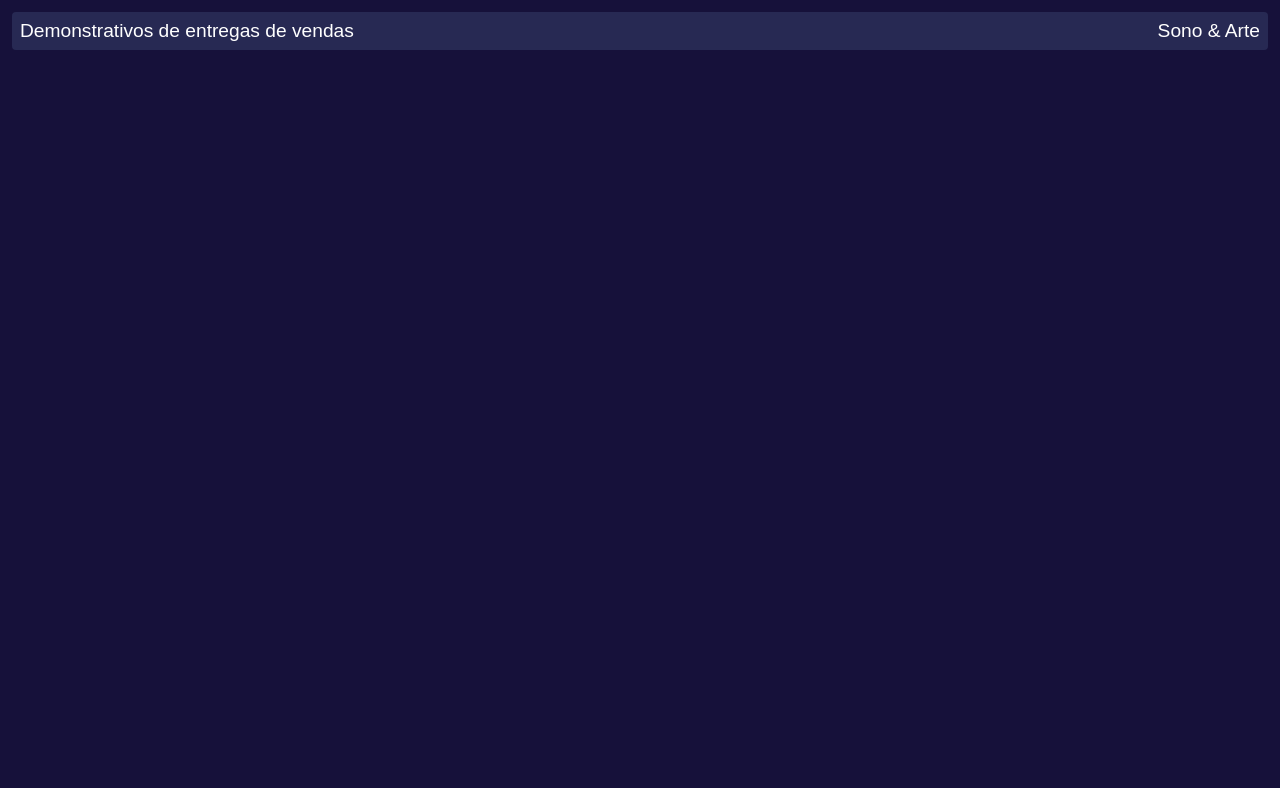
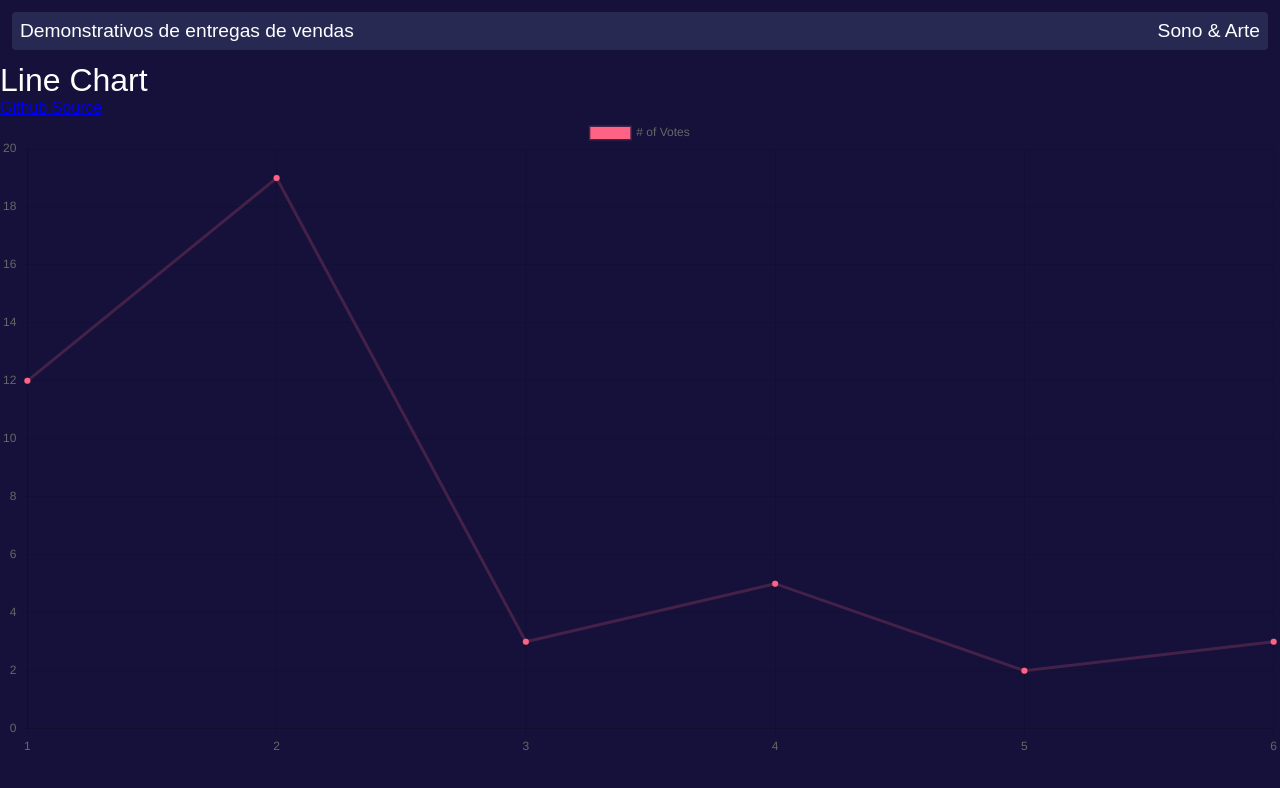
Before and after one commit to alexff2/sonoentregas-dashboard, a React (Create React App) app: page / in a window 1280 px wide. Shown: the top 788 px of the page. Built offline with nearby package versions, Linux system fonts and the light colour scheme.

Commit message:
insert chart sales by dates

```diff
--- a/package.json
+++ b/package.json
@@ -6,7 +6,9 @@
     "@testing-library/jest-dom": "^5.11.4",
     "@testing-library/react": "^11.1.0",
     "@testing-library/user-event": "^12.1.10",
+    "chart.js": "^3.6.0",
     "react": "^17.0.2",
+    "react-chartjs-2": "^3.2.0",
     "react-dom": "^17.0.2",
     "react-router-dom": "^5.3.0",
     "react-scripts": "4.0.3",
@@ -39,12 +41,12 @@
     ]
   },
   "devDependencies": {
-    "@types/styled-components": "^5.1.15",
     "@types/jest": "^26.0.15",
     "@types/node": "^12.0.0",
     "@types/react": "^17.0.0",
     "@types/react-dom": "^17.0.0",
-    "@types/react-router-dom": "^5.3.1"
+    "@types/react-router-dom": "^5.3.1",
+    "@types/styled-components": "^5.1.15"
   },
   "files": [
     "src/styles/themes/theme.d.ts"
--- /dev/null
+++ b/src/components/ChartSalesByDate/index.tsx
@@ -0,0 +1,42 @@
+import React from 'react';
+import { Line } from 'react-chartjs-2';
+
+const data = {
+  labels: ['1', '2', '3', '4', '5', '6'],
+  datasets: [
+    {
+      label: '# of Votes',
+      data: [12, 19, 3, 5, 2, 3],
+      fill: false,
+      backgroundColor: 'rgb(255, 99, 132)',
+      borderColor: 'rgba(255, 99, 132, 0.2)',
+    },
+  ],
+};
+
+const options = {
+  scales: {
+    y: {
+      beginAtZero: true
+    }
+  }
+};
+
+const ChartSalesByDate: React.FC = () => (
+  <>
+    <div className='header'>
+      <h1 className='title'>Line Chart</h1>
+      <div className='links'>
+        <a
+          className='btn btn-gh'
+          href='https://github.com/reactchartjs/react-chartjs-2/blob/master/example/src/charts/Line.js'
+        >
+          Github Source
+        </a>
+      </div>
+    </div>
+    <Line data={data} options={options} />
+  </>
+);
+
+export default ChartSalesByDate
--- a/src/pages/dashboard/index.tsx
+++ b/src/pages/dashboard/index.tsx
@@ -1,8 +1,11 @@
 import React from 'react'
+import ChartSalesByDate from '../../components/ChartSalesByDate'
 
 const Dashboard: React.FC = () => {
   return (
-    <div />
+    <div>
+      <ChartSalesByDate />
+    </div>
   )
 }
 
--- a/src/routes.tsx
+++ b/src/routes.tsx
@@ -6,7 +6,7 @@ import Dashboard from './pages/dashboard'
 const Routes: React.FC = () => {
   return (
     <BrowserRouter>
-      <Route path="/dashboard" component={Dashboard}/>
+      <Route path="/" component={Dashboard}/>
     </BrowserRouter>
   )
 }
```
Also changed, not shown: 1 other file (tests, documents, lock files or other folders).
